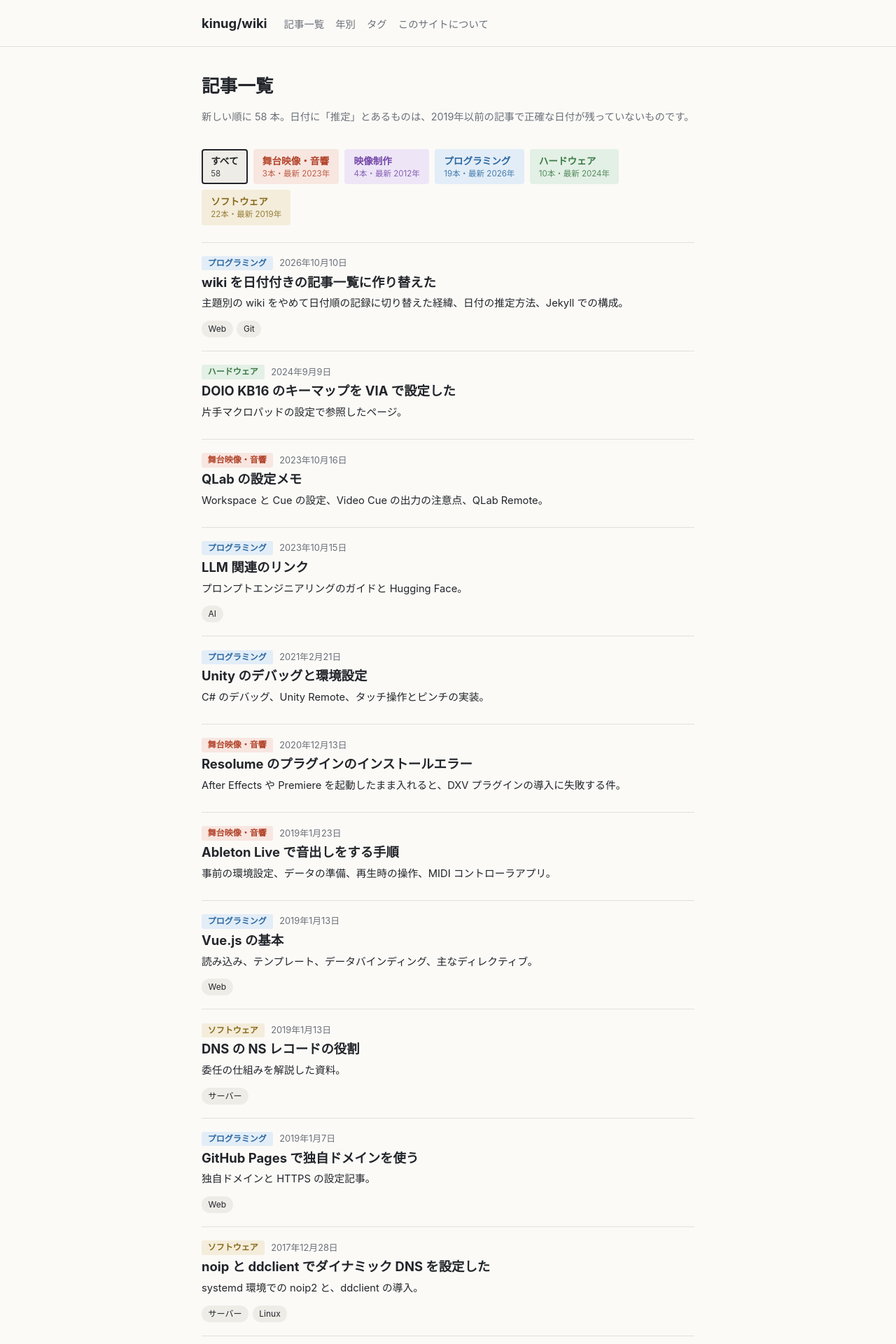
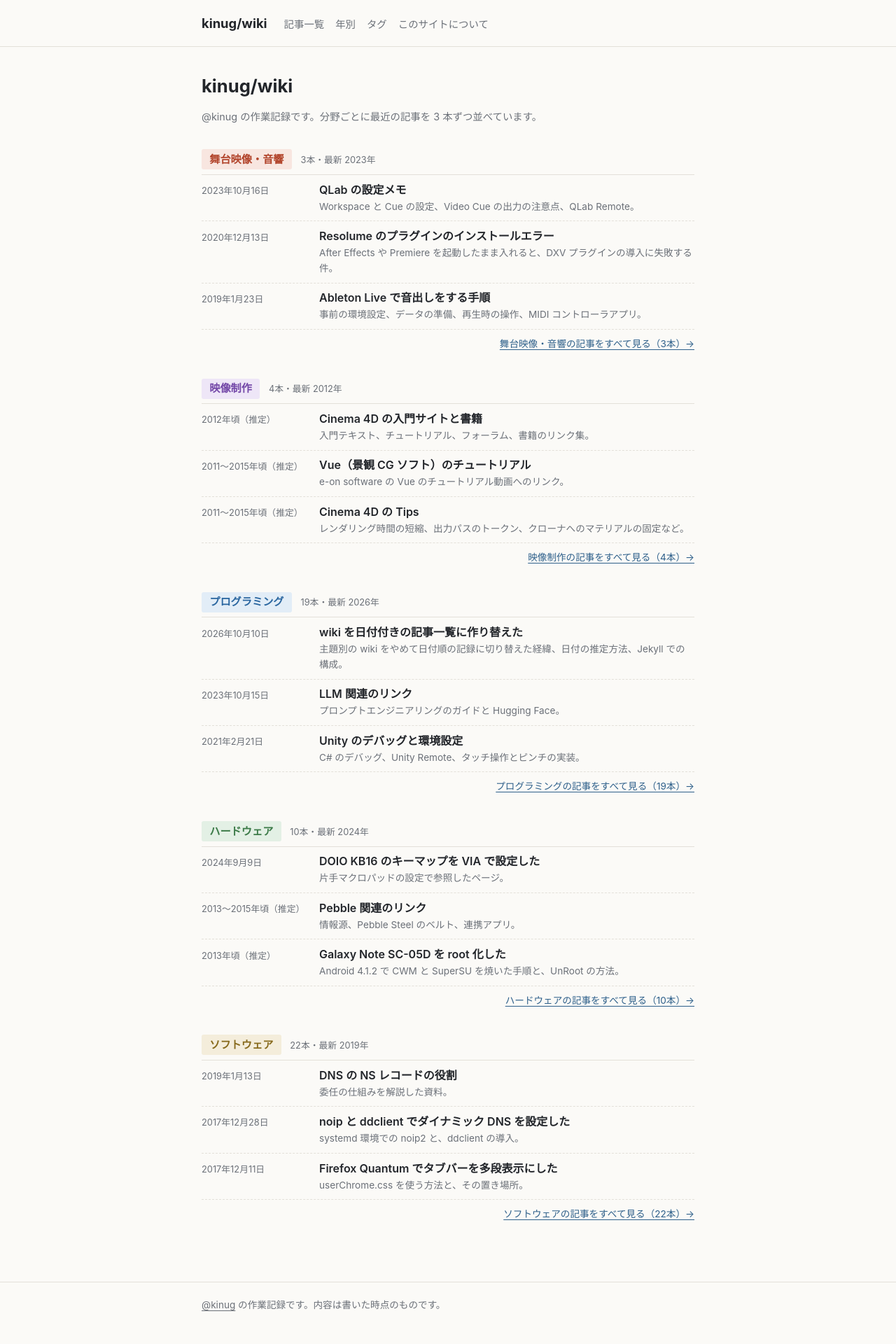
Before and after one commit to kinug-com/kinug-com, a Jekyll site: the page built from wiki/index.html, in a window 1280 px wide. Shown: the top 1920 px of the page at 70% size. Built offline with Jekyll 4.4.1, drawn with Linux system fonts in a browser that asks for light colours; some of the changed text lies outside the part shown.

Commit message:
Make the wiki top page a per-field summary of recent posts
/wiki/ now lists the three most recent posts in each field, in the
fixed order from _data/fields.yml, with the field's post count and
latest year and a link to the full list filtered to that field. The
full newest-first list moves to /wiki/all/ (header and about page
updated); its filter keeps only labels and counts.

Co-Authored-By: Claude Opus 5.5 <noreply@anthropic.com>
Claude-Session: https://claude.ai/code/session_01TtzgnoMZ3nw7Gyt7PKbwWy

```diff
--- a/_layouts/default.html
+++ b/_layouts/default.html
@@ -21,7 +21,7 @@
     <div class="wrap">
       <a class="site-title" href="{{ '/wiki/' | relative_url }}">{{ site.title }}</a>
       <nav class="site-nav">
-        <a href="{{ '/wiki/' | relative_url }}">記事一覧</a>
+        <a href="{{ '/wiki/all/' | relative_url }}">記事一覧</a>
         <a href="{{ '/wiki/years/' | relative_url }}">年別</a>
         <a href="{{ '/wiki/tags/' | relative_url }}">タグ</a>
         <a href="{{ '/wiki/about/' | relative_url }}">このサイトについて</a>
--- a/assets/css/style.scss
+++ b/assets/css/style.scss
@@ -124,3 +124,21 @@ th, td { border: 1px solid var(--line); padding: .3rem .6rem; }
 .field-filter .field-all { color: var(--fg); background: var(--chip-bg); font-weight: 600; }
 .field-filter a.is-active { border-color: currentColor; }
 .post-item[hidden] { display: none; }
+
+/* トップ: 分野ごとのサマリー */
+.field-summary { margin: 0 0 2.25rem; }
+.field-summary-head { display: flex; flex-wrap: wrap; align-items: baseline; gap: .2rem .8rem; padding-bottom: .4rem; border-bottom: 1px solid var(--line); }
+.field-summary-head h2 { margin: 0; font-size: 1rem; }
+.field-summary-head h2 .field { font-size: .95rem; padding: .1rem .7rem; }
+.field-summary-head p { margin: 0; color: var(--muted); font-size: .8rem; }
+.summary-list { list-style: none; padding: 0; margin: 0; }
+.summary-list li { display: grid; grid-template-columns: 9.5em 1fr; column-gap: 1rem; padding: .55rem 0; border-bottom: 1px dashed var(--line); }
+.summary-list .post-date { color: var(--muted); font-size: .8rem; padding-top: .15rem; }
+.summary-title { grid-column: 2; color: var(--fg); font-weight: 600; text-decoration: none; line-height: 1.5; }
+.summary-title:hover { color: var(--accent); }
+.summary-desc { grid-column: 2; color: var(--muted); font-size: .85rem; line-height: 1.6; }
+.field-summary-more { margin: .5rem 0 0; font-size: .85rem; text-align: right; }
+@media (max-width: 560px) {
+  .summary-list li { grid-template-columns: 1fr; }
+  .summary-title, .summary-desc { grid-column: 1; }
+}
--- a/wiki/about.md
+++ b/wiki/about.md
@@ -20,7 +20,8 @@ permalink: /wiki/about/
 
 ## 探し方
 
-- [記事一覧](/wiki/)は新しい順です。
+- [トップ](/wiki/)には、分野ごとに最近の記事を並べています。
+- [記事一覧](/wiki/all/)は新しい順です。分野で絞り込めます。
 - [年別](/wiki/years/)で、その頃に何をしていたかを辿れます。
 - [タグ](/wiki/tags/)で、話題ごとにまとめて見られます。
 
--- /dev/null
+++ b/wiki/all.html
@@ -0,0 +1,45 @@
+---
+title: 記事一覧
+permalink: /wiki/all/
+---
+<h1 class="page-heading">記事一覧</h1>
+<p class="lead">新しい順に {{ site.posts.size }} 本。日付に「推定」とあるものは、2019年以前の記事で正確な日付が残っていないものです。</p>
+
+<nav class="field-filter" aria-label="分野で絞り込む">
+  <a href="#" class="field-all" data-filter="">すべて<small>{{ site.posts.size }}</small></a>
+  {%- for f in site.data.fields %}
+  {%- assign fposts = site.posts | where: "field", f.key %}
+  {%- if fposts.size > 0 %}
+  <a href="#{{ f.key }}" class="field field-{{ f.key }}" data-filter="{{ f.key }}">{{ f.label }}<small>{{ fposts.size }}</small></a>
+  {%- endif %}
+  {%- endfor %}
+</nav>
+
+<ul class="post-list">
+  {%- for post in site.posts %}
+  {% include post-item.html post=post %}
+  {%- endfor %}
+</ul>
+
+<script>
+(function () {
+  var items = document.querySelectorAll('.post-item');
+  var links = document.querySelectorAll('.field-filter a');
+  function apply() {
+    var key = location.hash.replace('#', '');
+    for (var i = 0; i < items.length; i++) {
+      items[i].hidden = key !== '' && items[i].getAttribute('data-field') !== key;
+    }
+    for (var j = 0; j < links.length; j++) {
+      links[j].classList.toggle('is-active', links[j].getAttribute('data-filter') === key);
+    }
+  }
+  document.querySelector('.field-all').addEventListener('click', function (e) {
+    e.preventDefault();
+    history.replaceState(null, '', location.pathname);
+    apply();
+  });
+  window.addEventListener('hashchange', apply);
+  apply();
+})();
+</script>
--- a/wiki/index.html
+++ b/wiki/index.html
@@ -1,44 +1,27 @@
 ---
-title: 記事一覧
+title: kinug/wiki
 ---
-<h1 class="page-heading">記事一覧</h1>
-<p class="lead">新しい順に {{ site.posts.size }} 本。日付に「推定」とあるものは、2019年以前の記事で正確な日付が残っていないものです。</p>
+<h1 class="page-heading">kinug/wiki</h1>
+<p class="lead">@kinug の作業記録です。分野ごとに最近の記事を 3 本ずつ並べています。</p>
 
-<nav class="field-filter" aria-label="分野で絞り込む">
-  <a href="#" class="field-all" data-filter="">すべて<small>{{ site.posts.size }}</small></a>
-  {%- for f in site.data.fields %}
-  {%- assign fposts = site.posts | where: "field", f.key %}
-  {%- if fposts.size > 0 %}
-  <a href="#{{ f.key }}" class="field field-{{ f.key }}" data-filter="{{ f.key }}">{{ f.label }}<small>{{ fposts.size }}本・最新 {{ fposts.first.date | date: "%Y" }}年</small></a>
-  {%- endif %}
-  {%- endfor %}
-</nav>
-
-<ul class="post-list">
-  {%- for post in site.posts %}
-  {% include post-item.html post=post %}
-  {%- endfor %}
-</ul>
-
-<script>
-(function () {
-  var items = document.querySelectorAll('.post-item');
-  var links = document.querySelectorAll('.field-filter a');
-  function apply() {
-    var key = location.hash.replace('#', '');
-    for (var i = 0; i < items.length; i++) {
-      items[i].hidden = key !== '' && items[i].getAttribute('data-field') !== key;
-    }
-    for (var j = 0; j < links.length; j++) {
-      links[j].classList.toggle('is-active', links[j].getAttribute('data-filter') === key);
-    }
-  }
-  document.querySelector('.field-all').addEventListener('click', function (e) {
-    e.preventDefault();
-    history.replaceState(null, '', location.pathname);
-    apply();
-  });
-  window.addEventListener('hashchange', apply);
-  apply();
-})();
-</script>
+{%- for f in site.data.fields %}
+{%- assign fposts = site.posts | where: "field", f.key %}
+{%- if fposts.size > 0 %}
+<section class="field-summary field-summary-{{ f.key }}">
+  <header class="field-summary-head">
+    <h2><span class="field field-{{ f.key }}">{{ f.label }}</span></h2>
+    <p>{{ fposts.size }}本・最新 {{ fposts.first.date | date: "%Y" }}年</p>
+  </header>
+  <ul class="summary-list">
+    {%- for post in fposts limit: 3 %}
+    <li>
+      <span class="post-date">{% include post-date.html post=post %}</span>
+      <a class="summary-title" href="{{ post.url | relative_url }}">{{ post.title }}</a>
+      {%- if post.description %}<span class="summary-desc">{{ post.description }}</span>{% endif %}
+    </li>
+    {%- endfor %}
+  </ul>
+  <p class="field-summary-more"><a href="{{ '/wiki/all/' | relative_url }}#{{ f.key }}">{{ f.label }}の記事をすべて見る（{{ fposts.size }}本）→</a></p>
+</section>
+{%- endif %}
+{%- endfor %}
```
